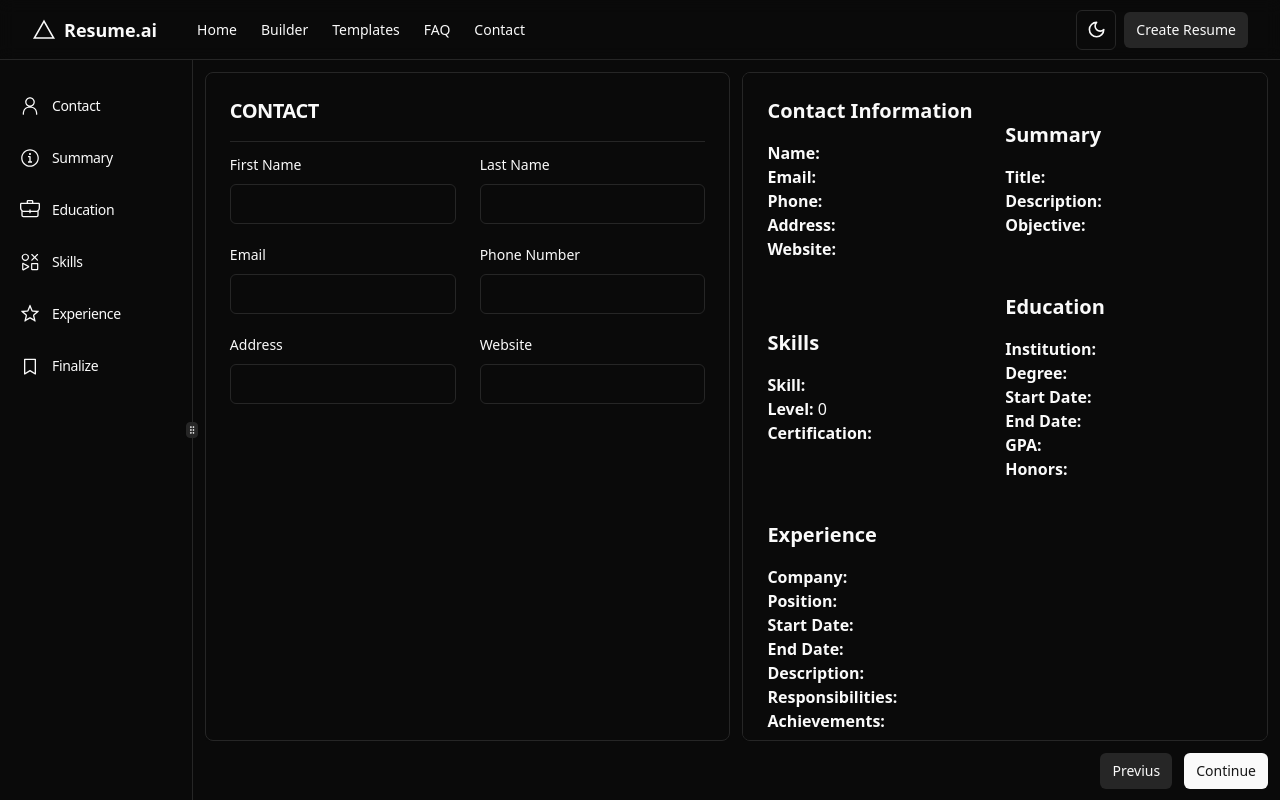
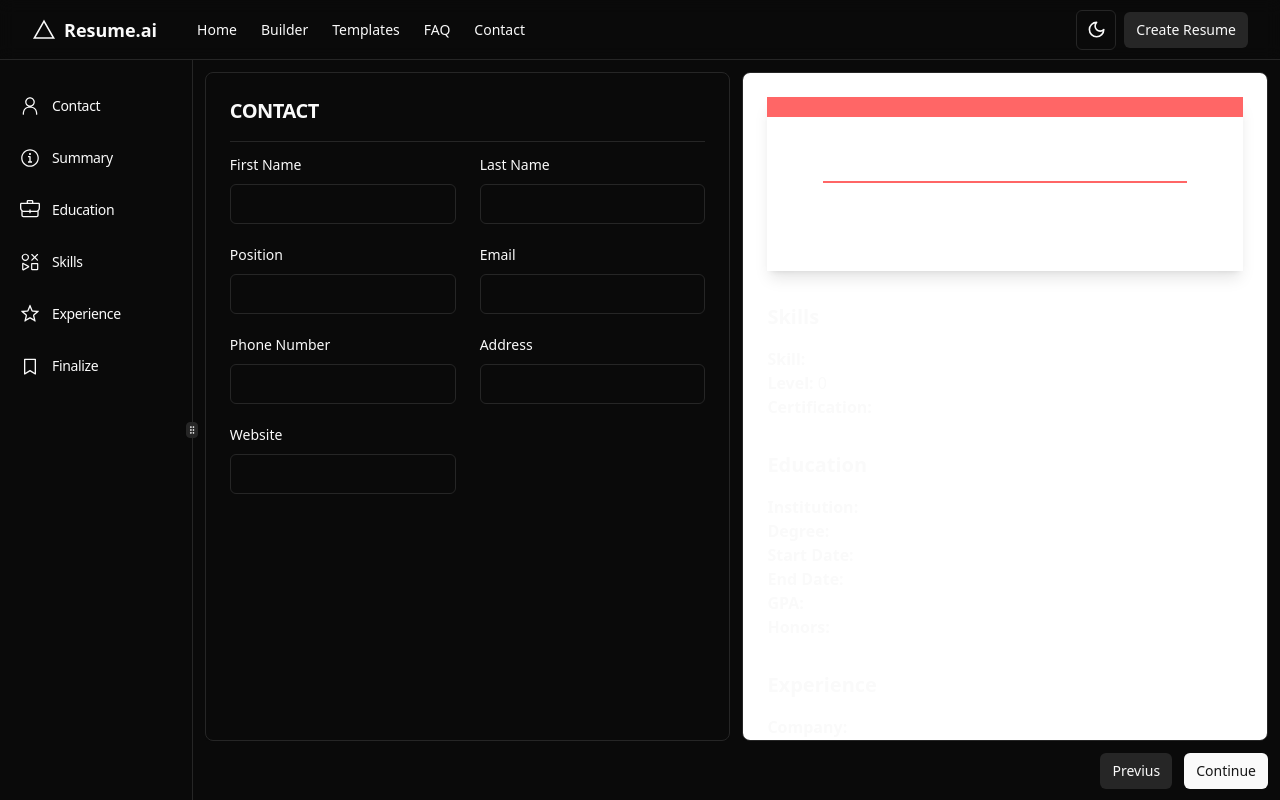
Before and after one commit to dan-begaliev/resume-builder-web-app, a React (Vite) app: page /resume-builder/contact in a window 1280 px wide. Built offline with nearby package versions, Linux system fonts and the light colour scheme; the HTML template or start-up script is replaced by a standard one.

Commit message:
added some styles

```diff
--- a/src/config/builderData.ts
+++ b/src/config/builderData.ts
@@ -24,11 +24,13 @@ type ContactData = {
   phone: Field;
   address: Field;
   website: Field;
+  position: Field;
 };
 
 export const contactData: ContactData = {
   firstname: { inputType: "text", value: "", label: "First Name" },
   lastname: { inputType: "text", value: "", label: "Last Name" },
+  position: { inputType: "text", value: "", label: "Position" },
   email: { inputType: "email", value: "", label: "Email" },
   phone: { inputType: "phone", value: "", label: "Phone Number" },
   address: { inputType: "textarea", value: "", label: "Address" },
--- a/src/pages/ResumeBuilder/components/Preview.tsx
+++ b/src/pages/ResumeBuilder/components/Preview.tsx
@@ -9,40 +9,53 @@ const ResumePreview: React.FC = () => {
   ) as ResumeData;
 
   return (
-    <Card className="grid grid-cols-2 h-full items-center justify-center p-6 overflow-scroll">
+    <Card className="h-full items-center justify-center p-6 overflow-scroll bg-white">
       {/* Contact Section */}
       <section className="mb-8">
-        <h2 className="text-xl font-bold mb-4">Contact Information</h2>
-        <p>
-          <strong>Name:</strong> {resumeData.contact.firstname.value}{" "}
-          {resumeData.contact.lastname.value}
-        </p>
-        <p>
-          <strong>Email:</strong> {resumeData.contact.email.value}
-        </p>
-        <p>
-          <strong>Phone:</strong> {resumeData.contact.phone.value}
-        </p>
-        <p>
-          <strong>Address:</strong> {resumeData.contact.address.value}
-        </p>
-        <p>
-          <strong>Website:</strong> {resumeData.contact.website.value}
-        </p>
-      </section>
-
-      {/* Summary Section */}
-      <section className="mb-8">
-        <h2 className="text-xl font-bold mb-4">Summary</h2>
-        <p>
-          <strong>Title:</strong> {resumeData.summary.title.value}
-        </p>
-        <p>
-          <strong>Description:</strong> {resumeData.summary.description.value}
-        </p>
-        <p>
-          <strong>Objective:</strong> {resumeData.summary.objective.value}
-        </p>
+        <div
+          className="shadow-lg h-full p-14 border-t-[20px]  text-center"
+          style={{ borderColor: "#ff6666", color: "#ff6666" }}
+        >
+          <div className="text-xl font-bold">
+            {resumeData.contact.firstname.value}{" "}
+            {resumeData.contact.lastname.value}
+          </div>
+          <div style={{ color: "black" }}>
+            {resumeData.contact.position.value}
+          </div>
+          <div>{resumeData.contact.address.value}</div>
+          <div className="font-normal test-sx flex justify-between">
+            {" "}
+            <p>{resumeData.contact.email.value}</p>
+            <p>{resumeData.contact.website.value}</p>
+            <p>{resumeData.contact.phone.value}</p>
+          </div>
+          <hr
+            className="border-[1.5px] my-2"
+            style={{ borderColor: "#ff6666" }}
+          />
+          {/* Summary Section */}
+          <section className="mb-8 text-xs" style={{ color: "black" }}>
+            {/* <p>
+              <strong>Title:</strong> {resumeData.summary.title.value}
+            </p> */}
+            <div
+              style={{
+                color: "black",
+                wordWrap: "break-word",
+                textAlign:
+                  "justify" /* Justify text for a more even appearance */,
+                lineHeight:
+                  "1.5" /* Adjust line height for better readability */,
+              }}
+            >
+              {resumeData.summary.description.value}
+            </div>
+            {/* <p>
+              <strong>Objective:</strong> {resumeData.summary.objective.value}
+            </p> */}
+          </section>
+        </div>
       </section>
 
       {/* Skills Section */}
```
